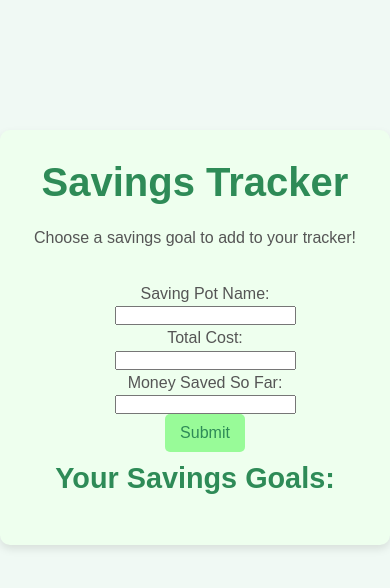
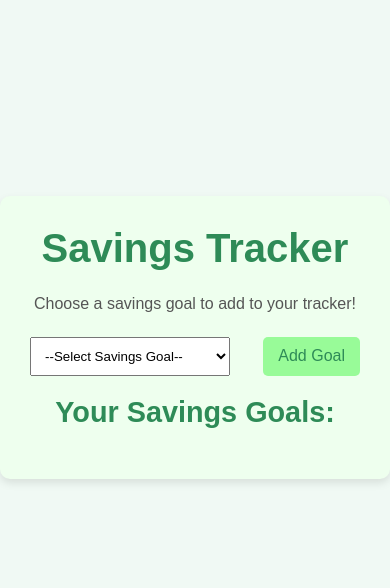
Before and after one commit to OdeonHill/whack_project, a Flask app: page /tracker in a window 390 px wide. Shown: the part 117-705 px from the top of the page. Run offline with Flask 3, Linux system fonts and the light colour scheme; a user stored in the database is signed in.

Commit message:
Hillary-s phone tracker

```diff
--- a/website_code/templates/tracker.html
+++ b/website_code/templates/tracker.html
@@ -16,16 +16,15 @@
         <h1 class="main-header">Savings Tracker</h1>
         <p class="main-paragraph">Choose a savings goal to add to your tracker!</p>
         <!-- Savings Goal Selector -->
-        <form id="goal-select">
-        <label class="main-paragraph" for="name">Saving Pot Name: </label>
-        <input type="text" id="name" name="name" required>
-        <label class="main-paragraph" for="cost">Total Cost:</label>
-        <input type="number" id="cost" name="cost" required>
-        <label class="main-paragraph" for="saved">Money Saved So Far:</label>
-        <input type="number" id="saved" name="saved" required>
-
-        <button id="add-btn" class="login-btn"type="button">Submit</button>
-    </form>
+        <div class="goal-selector">
+            <select id="goal-select">
+                <option value="">--Select Savings Goal--</option>
+                <option value="Save for a Phone">Save for a Phone</option>
+                <option value="Save for a Laptop">Save for a Laptop</option>
+                <option value="Save for a Car">Save for a Car</option>
+            </select>
+            <button id="add-btn" class="login-btn">Add Goal</button>
+        </div>
         <!-- List of Added Goals -->
         <h2>Your Savings Goals:</h2>
         <ul id="goal-list">
@@ -37,17 +36,34 @@
     <script>
         // Function to add a selected goal to the list
         document.getElementById('add-btn').addEventListener('click', function() {
-            var name = document.getElementById('name').value;
-            var cost = document.getElementById('cost').value;
-            var saved = document.getElementById('saved').value;
-            if (name !== "" && cost >= 0 && saved >=0) {
-                addGoalToList(name);
+            var select = document.getElementById('goal-select');
+            var selectedGoal = select.value;
+            if (selectedGoal !== "") {
+                addGoalToList(selectedGoal);
                 // Clear the select field after adding the goal
+                select.value = "";
             } else {
                 alert("Please select a savings goal to add!");
             }
         });
 
+        // Function to add a goal to the list dynamically
+        function addGoalToList(goal) {
+            var list = document.getElementById('goal-list');
+            var listItem = document.createElement('li');
+            listItem.textContent = goal;
+
+            // Create a remove button for each goal
+            var removeButton = document.createElement('button');
+            removeButton.textContent = "Remove";
+            removeButton.className = 'remove-btn';
+            removeButton.onclick = function() {
+                list.removeChild(listItem);
+            };
+
+            listItem.appendChild(removeButton);
+            list.appendChild(listItem);
+        }
     </script>
 
     <style>
@@ -74,7 +90,6 @@
 
         #goal-select {
             padding: 10px;
-            margin-left:75px;
             width: 200px;
         }
 
@@ -140,11 +155,14 @@
     });
 
     // Dynamically adds the goal with a link + remove button
-    function addGoalToList(name) {
-        var list = document.getElementById('goal-list');
-        var listItem = document.createElement('span');
+    function addGoalToList(goal) {
+        const list = document.getElementById('goal-list');
+        const listItem = document.createElement('li');
 
-        listItem.appendChild(name);
+        // goal title
+        const goalText = document.createElement('span');
+        goalText.textContent = goal;
+        listItem.appendChild(goalText);
 
         // link to page
         if (goalLinks[goal]) {
```
